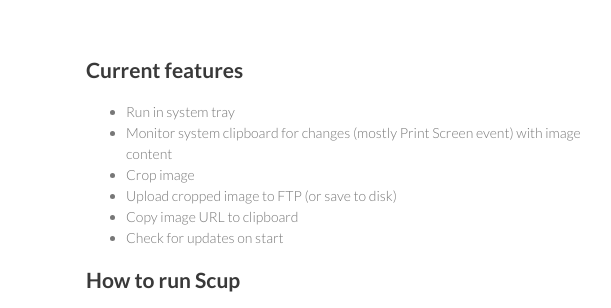
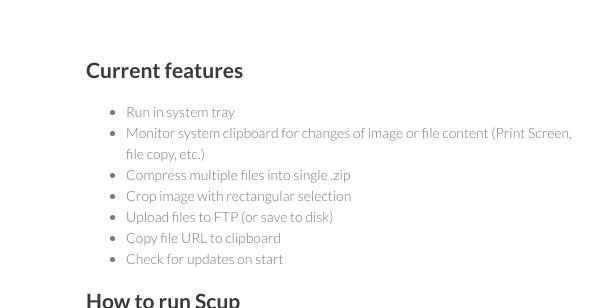
Before and after one commit to enzy/Scup, a plain HTML site: page index.html in a window 1280 px wide. Shown: the top 308 px of the page, 484-1095 px from the left. Drawn offline with Linux system fonts and the light colour scheme.

Commit message:
Updated info about current features (added file handling support)

```diff
--- a/index.html
+++ b/index.html
@@ -31,14 +31,17 @@
       <section>
         <h2>Current features</h2>
 
-<ul>
-<li>Run in system tray</li>
-<li>Monitor system clipboard for changes (mostly Print Screen event) with image content</li>
-<li>Crop image</li>
-<li>Upload cropped image to FTP (or save to disk)</li>
-<li>Copy image URL to clipboard</li>
-<li>Check for updates on start</li>
-</ul><h2>How to run Scup</h2>
+        <ul>
+          <li>Run in system tray</li>
+          <li>Monitor system clipboard for changes of image or file content (Print Screen, file copy, etc.)</li>
+          <li>Compress multiple files into single .zip</li>
+          <li>Crop image with rectangular selection</li>
+          <li>Upload files to FTP (or save to disk)</li>
+          <li>Copy file URL to clipboard</li>
+          <li>Check for updates on start</li>
+        </ul>
+
+<h2>How to run Scup</h2>
 
 <ul>
 <li>Check that you have <a href="http://java.com/en/download/installed.jsp?detect=jre&amp;try=1">Java JRE installed</a>
```
